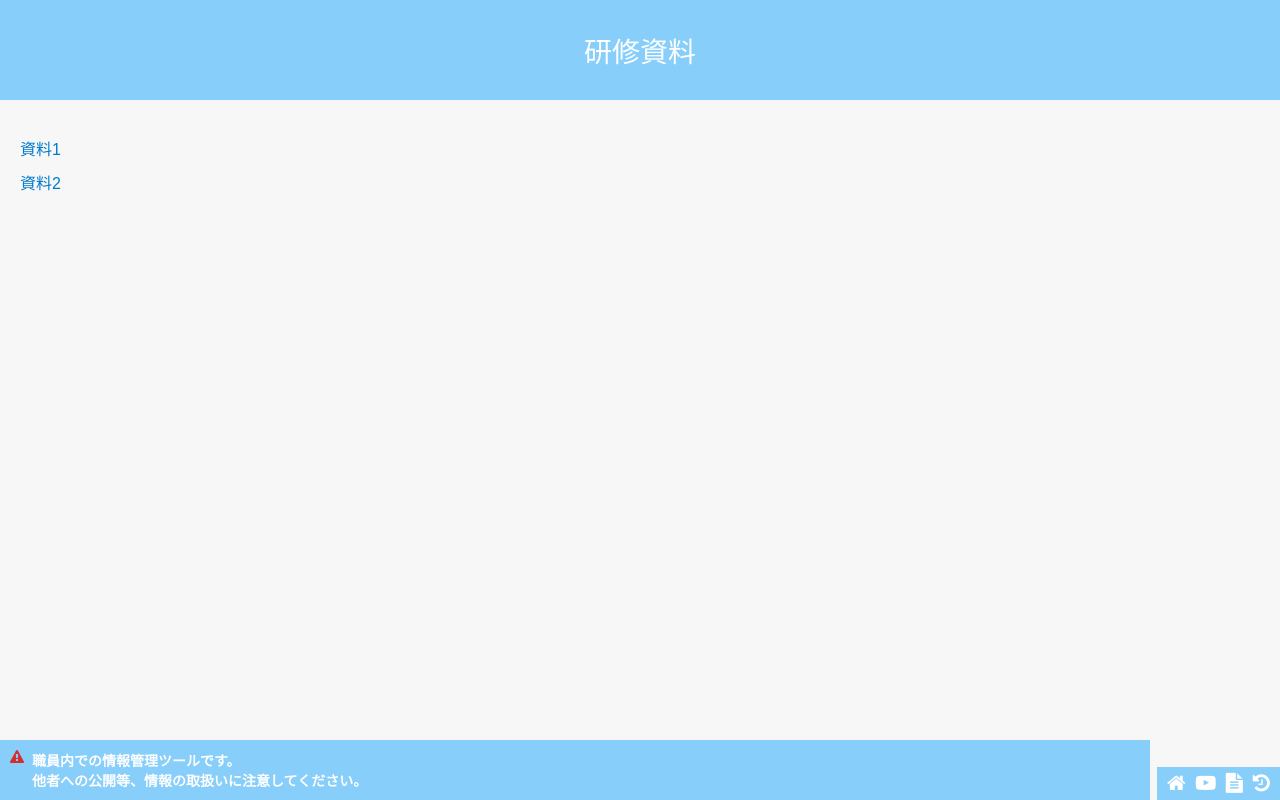
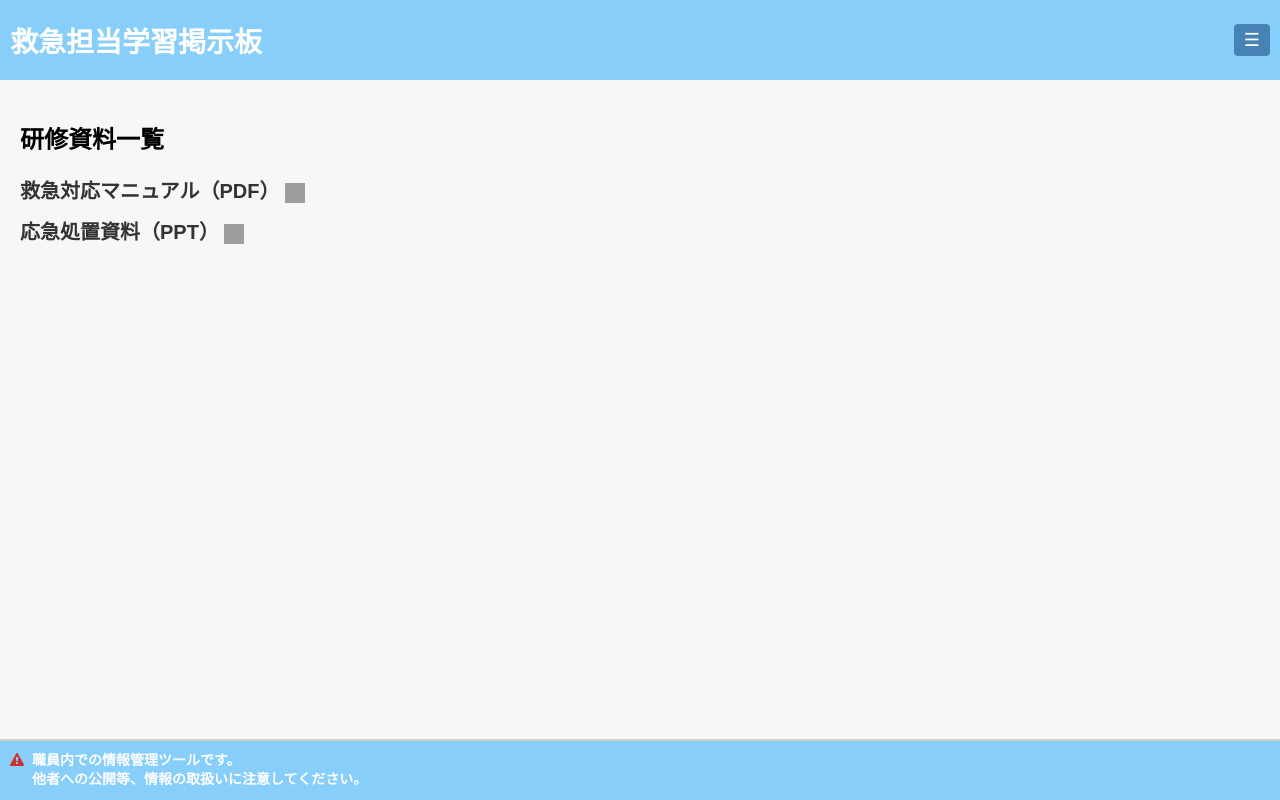
Before and after one commit to KFD119/KFD119.github.io, a plain HTML site: page docs.html in a window 1280 px wide. Drawn offline with Linux system fonts and the light colour scheme; grey boxes are pictures that could not be loaded.

Commit message:
Update docs.html

```diff
--- a/docs.html
+++ b/docs.html
@@ -3,35 +3,60 @@
 <head>
   <meta charset="UTF-8">
   <meta name="viewport" content="width=device-width, initial-scale=1.0">
-  <title>研修資料</title>
-  <link rel="stylesheet" href="style.css">
+  <title>研修資料 - 救急担当学習掲示板</title>
   <link rel="stylesheet" href="https://cdnjs.cloudflare.com/ajax/libs/font-awesome/4.7.0/css/font-awesome.min.css">
+  <style>
+    body { margin:0; font-family:sans-serif; background:#f7f7f7; padding-bottom:80px; }
+    header { background:#87cefa; color:white; padding:20px 10px; display:flex; justify-content:space-between; align-items:center; flex-wrap:wrap; }
+    .title { font-size:28px; font-weight:bold; }
+    .header-menu { display:none; flex-direction:column; gap:5px; background:#87cefa; padding:10px; width:100%; }
+    .header-menu a { color:white; text-decoration:none; font-weight:bold; padding:8px 0; }
+    .header-menu a:hover { text-decoration:underline; }
+    .toggle-btn { background:#4682b4; color:white; border:none; padding:5px 10px; cursor:pointer; font-size:18px; border-radius:4px; }
+    .header-menu.open { display:flex; }
+    main { padding:20px; }
+    ul { list-style-type:none; padding-left:0; }
+    ul li { margin:12px 0; font-size:20px; font-weight:bold; }
+    ul li a { color:#333; text-decoration:none; }
+    ul li a:hover { text-decoration:underline; }
+    footer { position:fixed; bottom:0; left:0; width:100%; background:#87cefa; color:white; padding:10px; font-size:14px; font-weight:bold; border-top:2px solid #ccc; }
+    footer .left { display:flex; gap:8px; align-items:flex-start; }
+    footer .left i { color:#d32f2f; margin-top:2px; }
+    footer .left div { line-height:1.4; }
+  </style>
 </head>
 <body>
 
-<header>研修資料</header>
+<header>
+  <div class="title">救急担当学習掲示板</div>
+  <button class="toggle-btn">☰</button>
+  <div class="header-menu">
+    <a href="index.html">ページトップ</a>
+    <a href="video.html">研修動画</a>
+    <a href="docs.html">研修資料</a>
+    <a href="archive.html">研修会アーカイブ</a>
+  </div>
+</header>
 
 <main>
-  <ul class="link-list">
-    <li><a href="https://drive.google.com/xxxx" target="_blank">資料1</a></li>
-    <li><a href="https://drive.google.com/yyyy" target="_blank">資料2</a></li>
+  <h2>研修資料一覧</h2>
+  <ul>
+    <li><a href="https://drive.google.com/file/d/XXXX/view" target="_blank">救急対応マニュアル（PDF） <img src="https://upload.wikimedia.org/wikipedia/commons/d/da/Google_Drive_logo.png" style="width:20px; height:20px; vertical-align:middle;"></a></li>
+    <li><a href="https://drive.google.com/file/d/YYYY/view" target="_blank">応急処置資料（PPT） <img src="https://upload.wikimedia.org/wikipedia/commons/d/da/Google_Drive_logo.png" style="width:20px; height:20px; vertical-align:middle;"></a></li>
   </ul>
 </main>
 
-<div class="quick-nav-horizontal">
-  <a href="index.html"><i class="fa fa-home"></i></a>
-  <a href="video.html"><i class="fa fa-youtube-play"></i></a>
-  <a href="docs.html"><i class="fa fa-file-text"></i></a>
-  <a href="archive.html"><i class="fa fa-history"></i></a>
-</div>
-
 <footer>
-  <i class="fa fa-exclamation-triangle"></i>
-  <div>
-    職員内での情報管理ツールです。<br>
-    他者への公開等、情報の取扱いに注意してください。
+  <div class="left">
+    <i class="fa fa-exclamation-triangle"></i>
+    <div>
+      職員内での情報管理ツールです。<br>
+      他者への公開等、情報の取扱いに注意してください。
+    </div>
   </div>
 </footer>
 
-</body>
-</html>
+<script>
+  const toggleBtn = document.querySelector('.toggle-btn');
+  const menu = document.querySelector('.header-menu');
+  toggleBtn.addEventListener('cli
```
